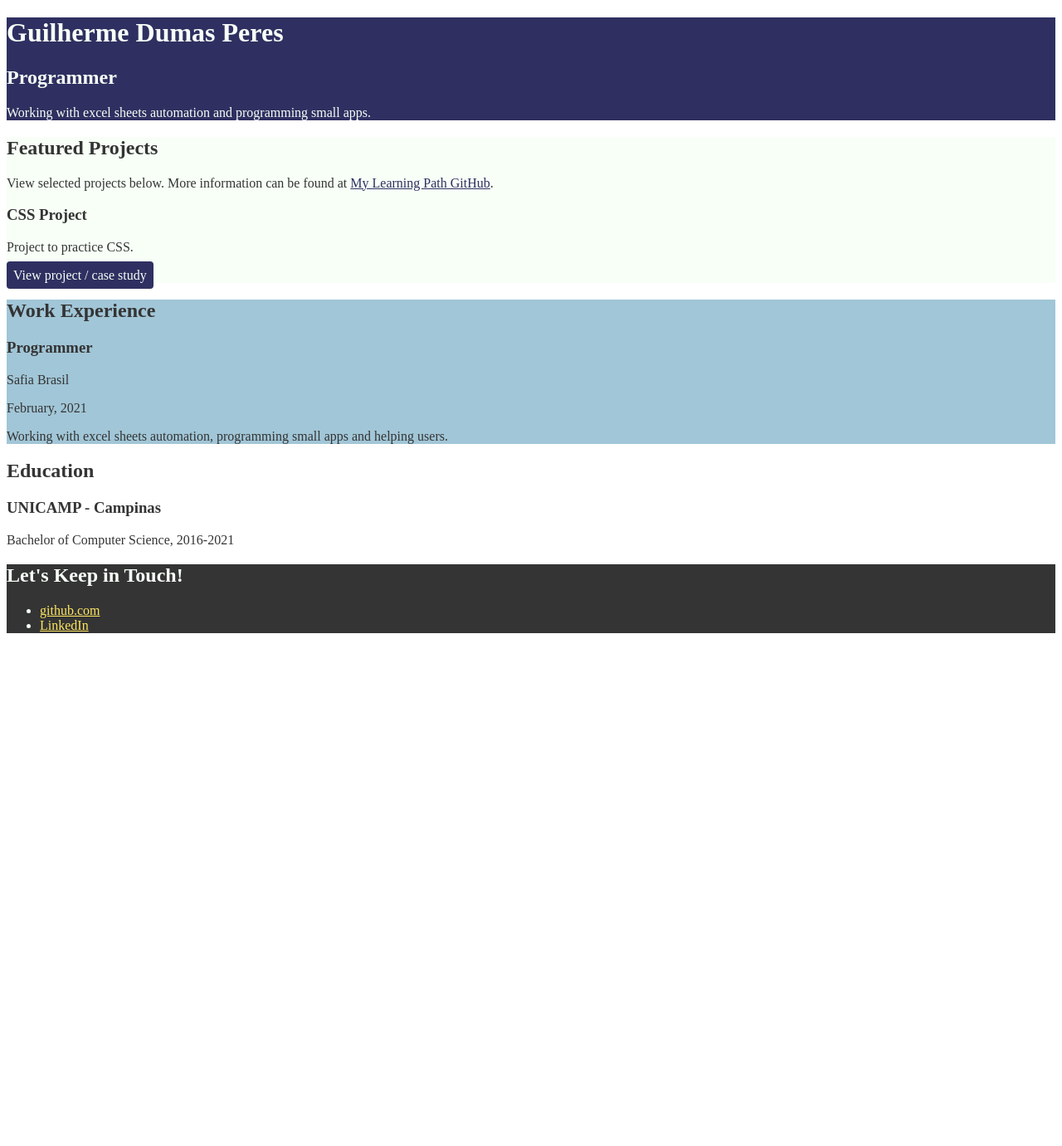
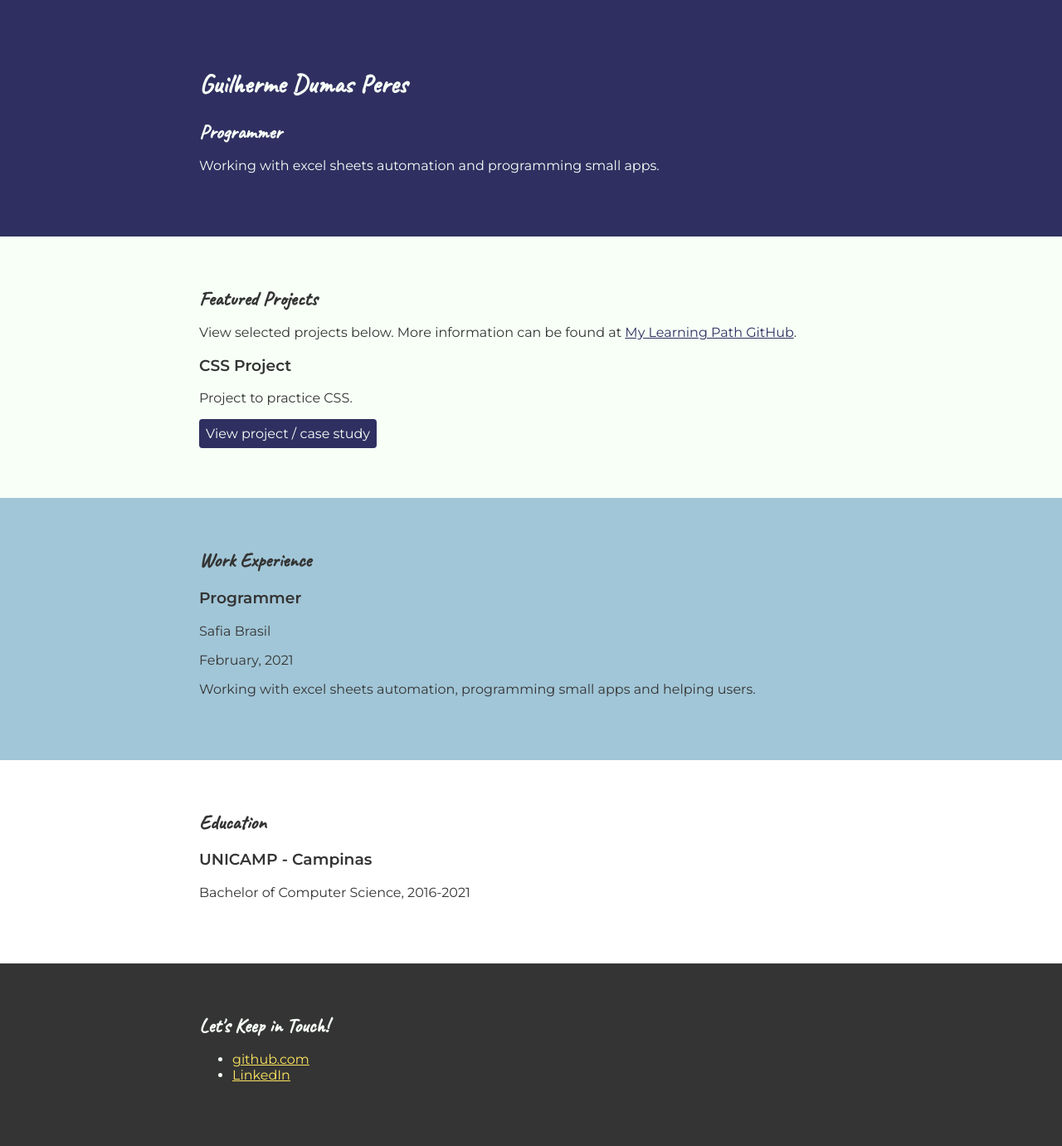
Before and after one commit to guidumasperes/full-stack-web-developer-learning-path, a PHP site: page /css_project/index.html in a window 1280 px wide. Shown: the whole page at 83% size. Before the commit the page ends 763 px from the top, so only its background shows below. Run offline with PHP 8.4, Linux system fonts and the light colour scheme.

Commit message:
Starting Chapter 4

```diff
--- a/css_essential_training/block_inline_display.html
+++ b/css_essential_training/block_inline_display.html
@@ -35,8 +35,10 @@
 		<section class="padding-margin-border-test">
 			<p class="first">Block</p>
 			<p class="second">Block</p>
-			<span>Inline</span>
-			<span>Inline</span>
+			<div class="content-wrap">
+					<span>Inline</span>
+					<span>Inline</span>
+			</div>
 		</section>
 	</body>
 </html>
--- a/css_essential_training/css_project/css/styles.css
+++ b/css_essential_training/css_project/css/styles.css
@@ -2,12 +2,26 @@
 -----------------------------*/
 body {
 	color: #343434;
+	margin: 0; /* Removes edges on webpage */
+	padding: 0;
+	font-family: 'Montserrat', sans-serif;
 }
 a {
 	color: #FFE660;
 }
 a:hover {
 	text-decoration: none;
+}
+h2 {
+	margin: 0; /* Removes extra space causing top to be bigger than bottom */
+}
+h1, h2 {
+	font-family: 'Caveat', cursive;
+}
+.content-wrap {
+	width: 800px;
+	margin: 0 auto;
+	padding: 60px 0; /* 60px to top and bottom and 0 px to left and right */
 }
 
 /* Profile
@@ -31,6 +45,7 @@ header {
 	text-decoration: none;
 	padding: 8px;
 	border-radius: 4px;
+	display: inline-block; /* Change to inline-block to prevent invading other spaces */
 }
 .projects .btn:hover {
 	background: rgba(47, 48, 97, 80%);
@@ -51,3 +66,7 @@ footer {
 	background: #343434;
 	color: #F7FFF7;
 }
+
+/* Many people like to reset CSS to remove default styles from elements, like margins and paddings
+   If want to know more about reset style sheet check out: cssreset.com and https://meyerweb.com/eric/tools/css/reset/
+*/
--- a/css_essential_training/css_project/index.html
+++ b/css_essential_training/css_project/index.html
@@ -4,20 +4,24 @@
     <meta charset="UTF-8">
     <meta name="viewport" content="width=device-width, initial-scale=1.0">
     <title>Guilherme Dumas Peres</title>
+    <link href="https://fonts.googleapis.com/css2?family=Caveat&family=Montserrat:wght@400;600&display=swap" rel="stylesheet">
     <link rel="stylesheet" href="css/styles.css">
   </head>
   <body>
     <main>
       <!-- ***********************  ABOUT / PROFILE  *********************** -->
       <header>
+        <div class="content-wrap">
           <h1>Guilherme Dumas Peres</h1>
           <h2>Programmer</h2>
 
           <p>Working with excel sheets automation and programming small apps.</p>
+        </div>
       </header>
 
       <!-- ********************  PROJECTS / PORTFOLIO  ********************* -->
       <section class="projects">
+        <div class="content-wrap">
           <h2>Featured Projects</h2>
           <p>View selected projects below. More information can be found at <a href="https://github.com/guidumasperes/full-stack-web-developer-learning-path">My Learning Path GitHub</a>.</p>
 
@@ -27,11 +31,13 @@
             <p>Project to practice CSS.</p>
             <a class="btn" href="https://github.com/guidumasperes/full-stack-web-developer-learning-path/tree/master/css_essential_training" target="_blank">View project / case study</a>
           </section>
+        </div>
         <!-- End of Project block. -->
       </section>
 
       <!-- ***********************  WORK EXPERIENCE  *********************** -->
       <section class="work-experience">
+        <div class="content-wrap">
           <h2>Work Experience</h2>
 
           <!-- Copy this whole <section> block to add more jobs. -->
@@ -41,11 +47,13 @@
             <p>February, 2021</p>
             <p>Working with excel sheets automation, programming small apps and helping users.</p>
           </section>
+        </div>
         <!-- End of Job block. -->
       </section>
 
       <!-- ******************  EDUCATION & CERTIFICATIONS ****************** -->
       <section class="education">
+        <div class="content-wrap">
           <h2>Education</h2>
 
           <!-- Copy this whole <section> block to add more schools. -->
@@ -53,11 +61,13 @@
             <h3>UNICAMP - Campinas</h3>
             <p>Bachelor of Computer Science, 2016-2021</p>
           </section>
+        </div>
         <!-- End of School block. -->
       </section>
 
       <!-- *****************  CONTACT INFO / SOCIAL MEDIA  ***************** -->
       <footer>
+        <div class="content-wrap">
           <h2>Let's Keep in Touch!</h2>
 
           <!-- Social media and contact links. Add or remove any networks. -->
@@ -65,6 +75,7 @@
             <li><a href="https://github.com/guidumasperes/full-stack-web-developer-learning-path" target="_blank">github.com</a></li>
             <li><a href="https://www.linkedin.com/in/guilherme-dumas-peres/" target="_blank">LinkedIn</a></li>
           </ul>
+        </div>
       </footer>
     </main>
   </body>
```
Also changed, not shown: css_essential_training/css/add_css.css (+44 -2 lines), css_essential_training/css/block_inline_display.css (+10 -5 lines). Lines whose indentation alone changed are shown as unchanged.
